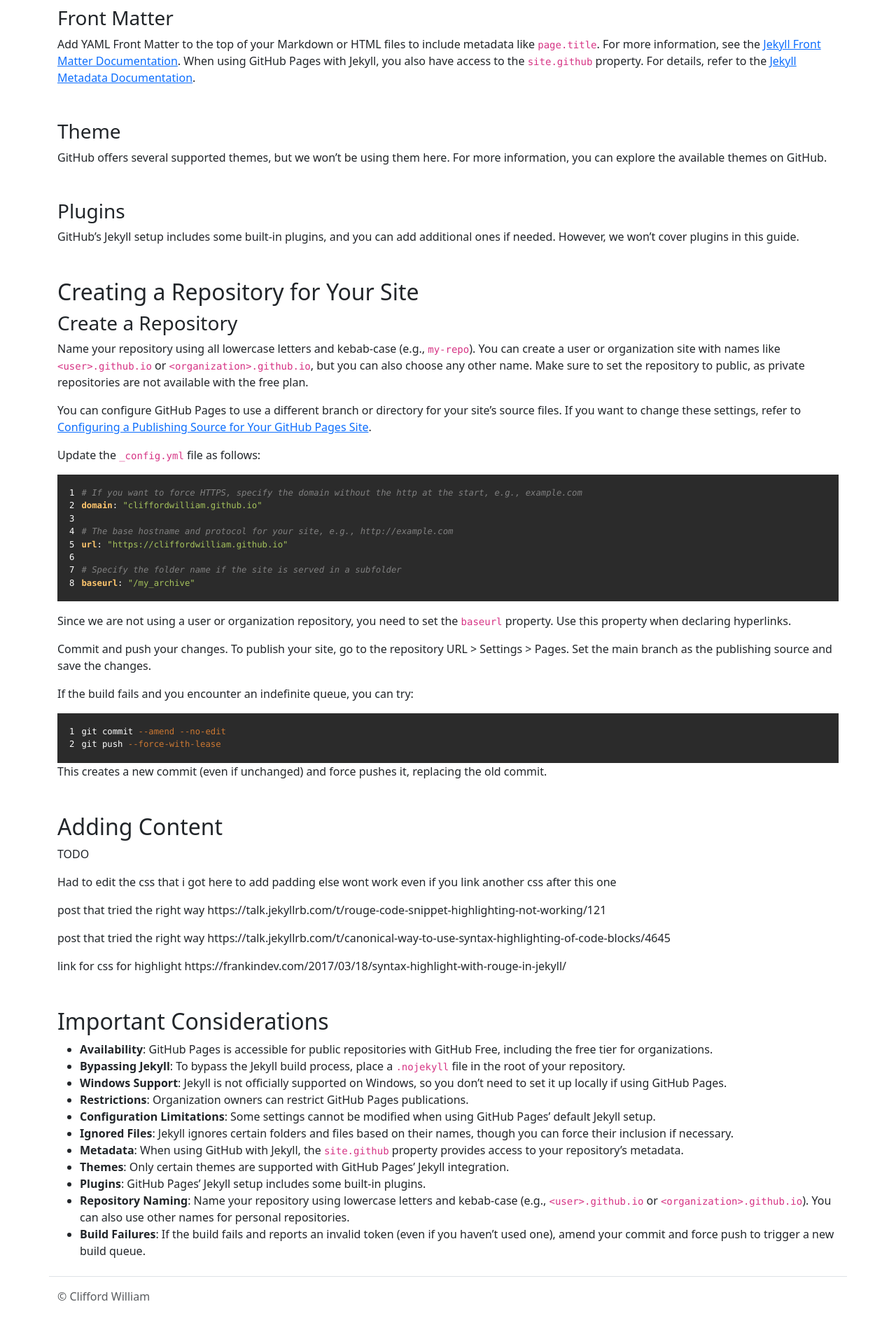
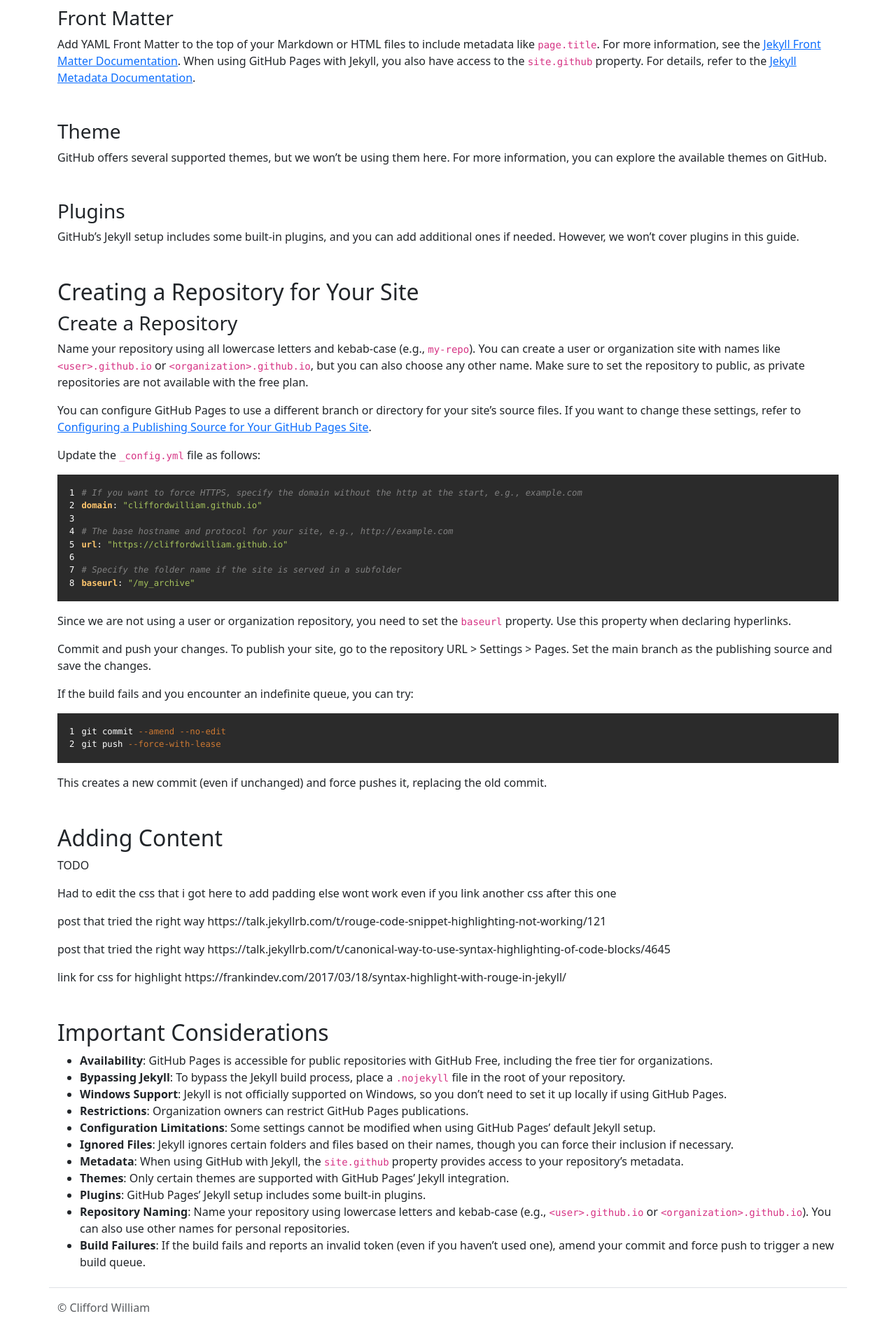
Before and after one commit to cliffordwilliam/my_archive, a Jekyll site: the page built from _posts/2024-09-12-github-pages-and-jekyll.md, in a window 1280 px wide. Shown: the part 1842-3762 px from the top of the page at 70% size. Built offline with Jekyll 4.4.1, drawn with Linux system fonts in a browser that asks for light colours.

Commit message:
margin top p after div

```diff
--- a/assets/css/header-top-margin.css
+++ b/assets/css/header-top-margin.css
@@ -44,3 +44,7 @@ h6+h5,
 h6+h6 {
     margin-top: 0rem;
 }
+
+#post-content-container div+p {
+    margin-top: 1rem;
+}
--- a/assets/css/pygments-darcula.css
+++ b/assets/css/pygments-darcula.css
@@ -1,7 +1,6 @@
 /*! Darcula theme; https://github.com/alem0lars/vim-colorscheme-darcula */
 .highlight, .highlight pre, .highlight table { background: #2b2b2b !important; color: #ffffff !important; margin-bottom: 0rem !important; }
 pre.highlight { padding: 1rem !important; margin-bottom: 0rem !important; }
-#post-content-container > div.language-yaml.highlighter-rouge { margin-bottom: 1rem !important; }
 pre.lineno { margin-right: .5rem !important;, margin-bottom: 0rem !important; }
 .highlight .hll { background-color: #ffffcc !important; }
 .highlight  { background: #2b2b2b !important; color: #a9b7c6 !important; background-color: #2b2b2b !important; }
```
